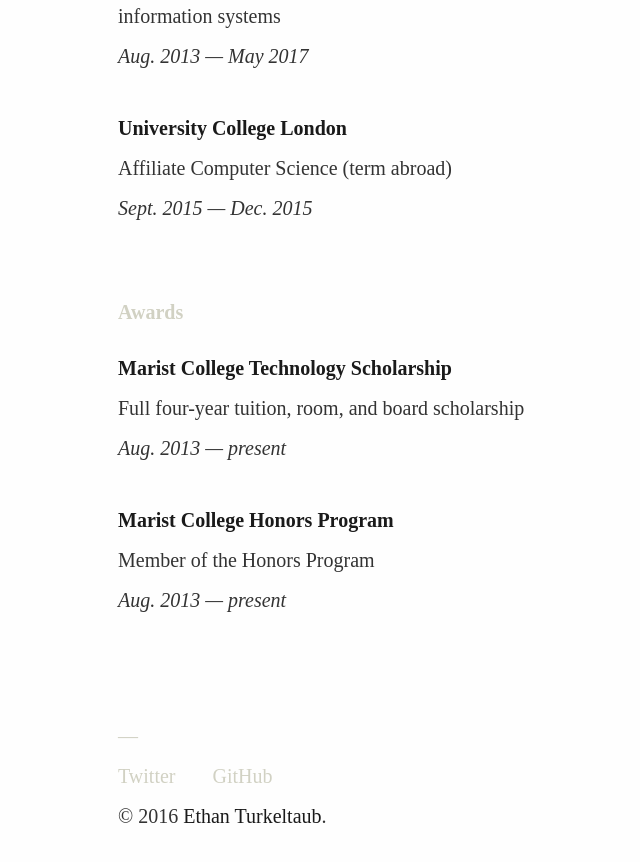
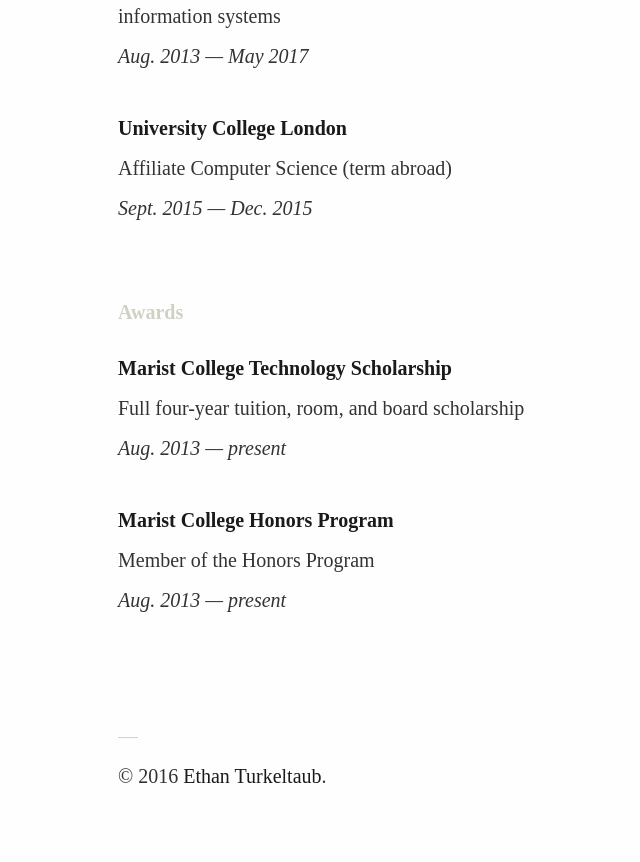
Before and after one commit to ethnt/ethnt.me, a Jekyll site: the page built from information.markdown, in a window 1280 px wide and 900 px high, scrolled down 1321 px. Shown: the top 862 px of the window, without its empty margins (84-724 px from the left). Built offline with Jekyll 4.4.1, drawn with Linux system fonts in a browser that asks for light colours.

Commit message:
Updated Config and 3 other files

```diff
--- a/_config.yml
+++ b/_config.yml
@@ -1,7 +1,7 @@
 ---
-title: Ethan Turkeltaub
-url: http://ethnt.me
-timezone: America/New_York
+title: Ethan Turkeltaub (v2)
+url: http://v2.ethnt.me
+timezone: UTC
 collections:
   posts:
     title: Posts
@@ -15,15 +15,10 @@
     type: posts
   values:
     layout: post
-    permalink: "/notes/:title/"
+    permalink: "/posts/:title/"
 - scope:
     path: ''
     type: pages
   values:
     layout: page
 permalink: pretty
-social:
-  - name: Twitter
-    url: https://twitter.com/ethnt
-  - name: GitHub
-    url: https://github.com/eturk
--- a/_posts/2016-01-02-2015-in-review.markdown
+++ b/_posts/2016-01-02-2015-in-review.markdown
@@ -2,5 +2,3 @@
 title: 2015 in Review
 date: 2016-01-02 12:06:00 Z
 ---
-
-Stuff happened!
--- a/information.markdown
+++ b/information.markdown
@@ -1,52 +1,56 @@
 ---
 title: Information
 date: 2016-01-02 12:06:00 Z
-permalink: /
+permalink: "/"
 layout: information
 blocks:
-  - title: About
-    type: text
-    body: |-
-      I’m a student at [Marist College](http://marist.edu) pursuing a degree in computer science with a focus on software development and a minor in graphic design. I am also an intern at [Oak](http://oak.is), the Chief Information Officer of the [Marist College Student Government Association](http://sga.marist.edu), and was previously a web developer at [Fanzter](http://en.wikipedia.org/wiki/Fanzter).
-  - title: Experience
-    type: entries
-    entries:
-      - title: Oak
-        link: http://oak.is
-        description: Intern
-        range: Jan. 2015 — present
-      - title: Ramona
-        link: http://ramona.clothing
-        description: Founder, web developer
-        range: Jan. 2016 — present
-      - title: Marist College Student Government Association
-        link: http://sga.marist.edu
-        description: Chief Information Officer
-        range: Dec. 2014 — present
-      - title: Fanzter
-        link: http://en.wikipedia.org/wiki/Fanzter
-        description: Intern → Web developer
-        range: Jan. 2011 — Sept. 2014
-  - title: Education
-    type: entries
-    entries:
-      - title: Marist College
-        link: http://marist.edu
-        description: B.S. in Computer Science (software development), minors in graphic design, information technology, and information systems
-        range: Aug. 2013 — May 2017
-      - title: University College London
-        link: http://ucl.ac.uk
-        description: Affiliate Computer Science (term abroad)
-        range: Sept. 2015 — Dec. 2015
-  - title: Awards
-    type: entries
-    entries:
-      - title: Marist College Technology Scholarship
-        link: http://www.marist.edu/admission/technologyscholarships/
-        description: Full four-year tuition, room, and board scholarship
-        range: Aug. 2013 — present
-      - title: Marist College Honors Program
-        link: http://www.marist.edu/academics/honors
-        description: Member of the Honors Program
-        range: Aug. 2013 — present
+- title: About
+  type: text
+  body: I’m a student at [Marist College](http://marist.edu) pursuing a degree in
+    computer science with a focus on software development and a minor in graphic design.
+    I am also an intern at [Oak](http://oak.is), the Chief Information Officer of
+    the [Marist College Student Government Association](http://sga.marist.edu), and
+    was previously a web developer at [Fanzter](http://en.wikipedia.org/wiki/Fanzter).
+- title: Experience
+  type: entries
+  entries:
+  - title: Oak
+    link: http://oak.is
+    description: Intern
+    range: Jan. 2015 — present
+  - title: Ramona
+    link: http://ramona.clothing
+    description: Founder, web developer
+    range: Jan. 2016 — present
+  - title: Marist College Student Government Association
+    link: http://sga.marist.edu
+    description: Chief Information Officer
+    range: Dec. 2014 — present
+  - title: Fanzter
+    link: http://en.wikipedia.org/wiki/Fanzter
+    description: Intern → Web developer
+    range: Jan. 2011 — Sept. 2014
+- title: Education
+  type: entries
+  entries:
+  - title: Marist College
+    link: http://marist.edu
+    description: B.S. in Computer Science (software development), minors in graphic
+      design, information technology, and information systems
+    range: Aug. 2013 — May 2017
+  - title: University College London
+    link: http://ucl.ac.uk
+    description: Affiliate Computer Science (term abroad)
+    range: Sept. 2015 — Dec. 2015
+- title: Awards
+  type: entries
+  entries:
+  - title: Marist College Technology Scholarship
+    link: http://www.marist.edu/admission/technologyscholarships/
+    description: Full four-year tuition, room, and board scholarship
+    range: Aug. 2013 — present
+  - title: Marist College Honors Program
+    link: http://www.marist.edu/academics/honors
+    description: Member of the Honors Program
+    range: Aug. 2013 — present
 ---
```
Also changed, not shown: notes.markdown (line endings or trailing spaces).
